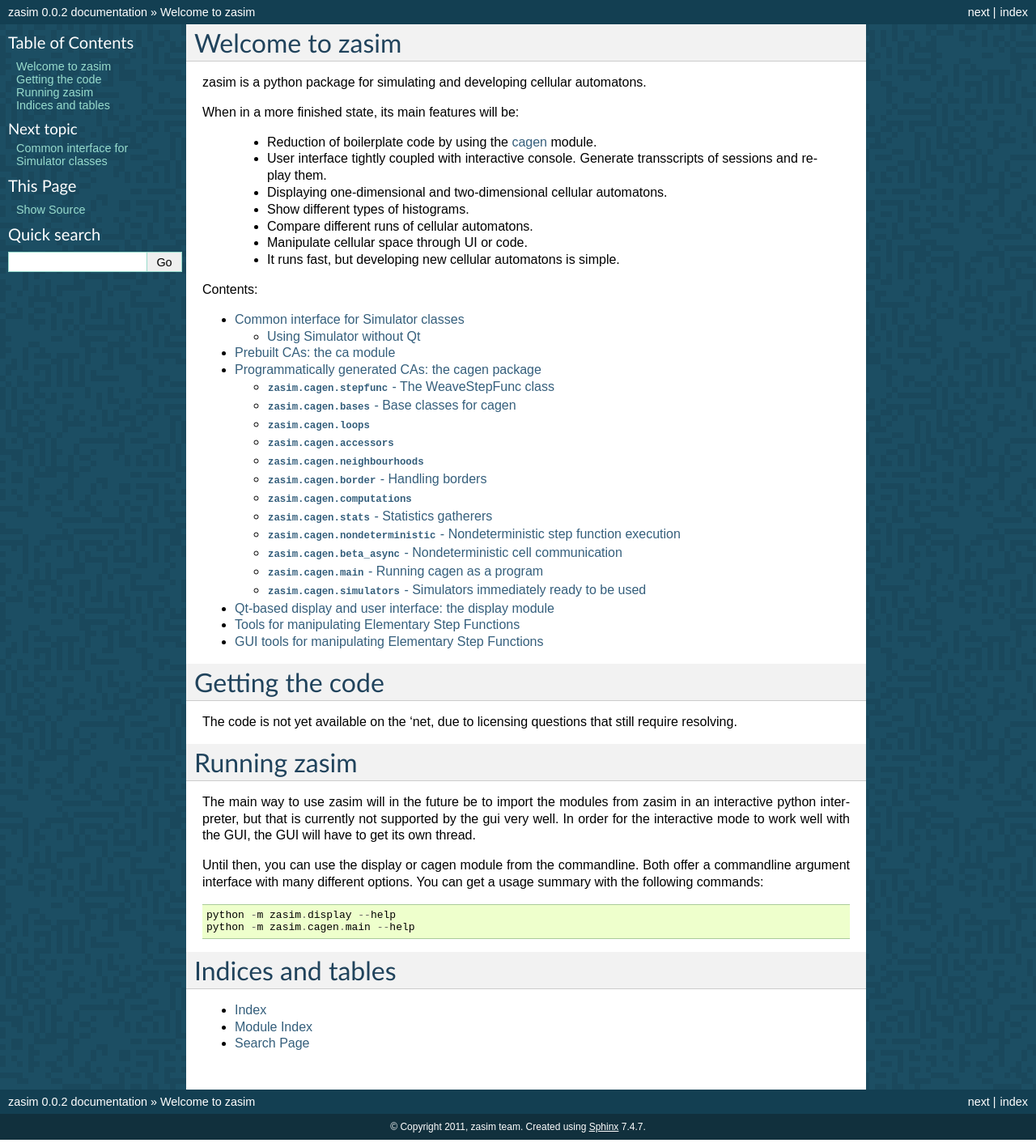
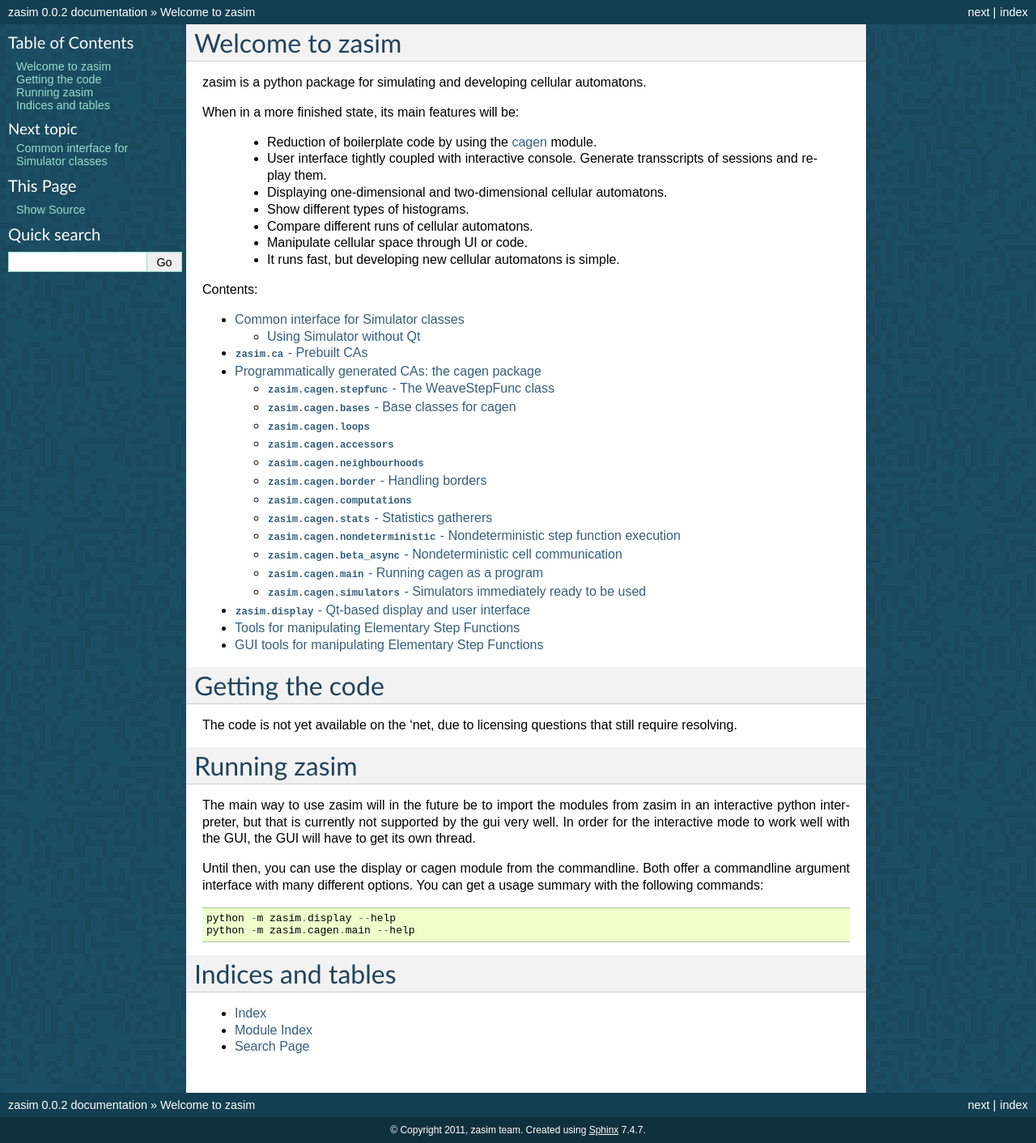
Before and after one commit to timo/zasim, a Sphinx documentation site: the page built from docs/index.rst, in a window 1280 px wide. Shown: the whole page at 81% size. Built offline with Sphinx 7.4.7, drawn with Linux system fonts in a browser that asks for light colours; formulas are drawn with MathJax 3.

Commit message:
use the pretty "mod" role in titles

```diff
--- a/docs/ca.rst
+++ b/docs/ca.rst
@@ -1,4 +1,4 @@
-Prebuilt CAs: the ca module
-===========================
+:mod:`zasim.ca` - Prebuilt CAs
+==============================
 
 .. automodule:: zasim.ca
--- a/docs/display.rst
+++ b/docs/display.rst
@@ -1,4 +1,4 @@
-Qt-based display and user interface: the display module
-=======================================================
+:mod:`zasim.display` - Qt-based display and user interface
+==========================================================
 
 .. automodule:: zasim.display
```
